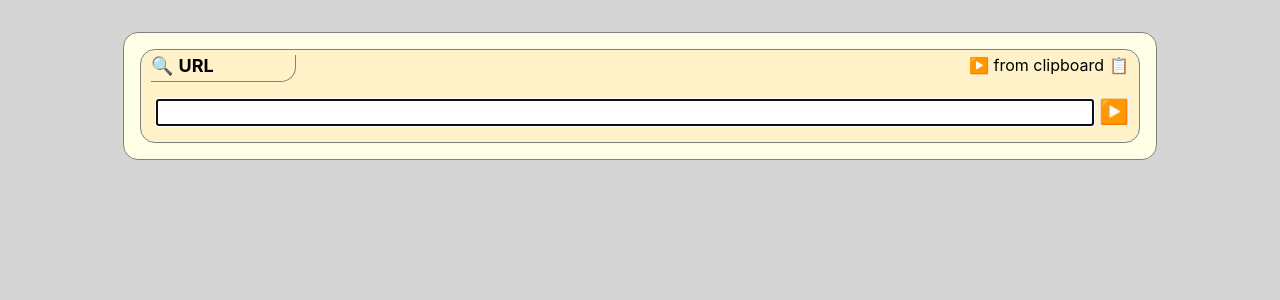
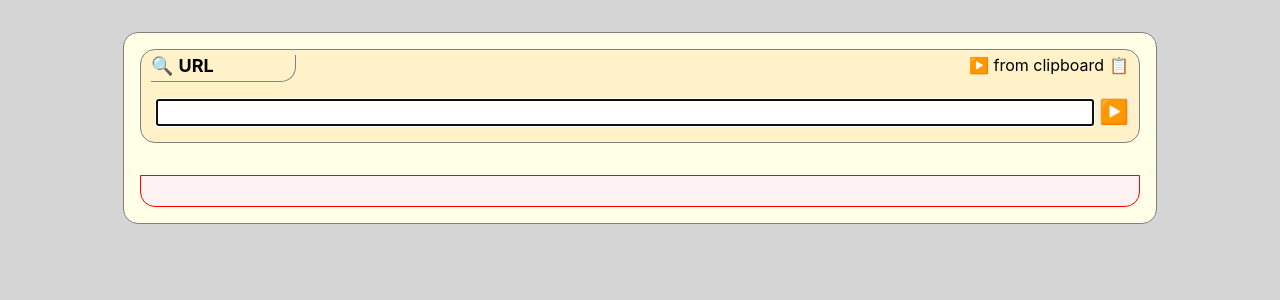
Before and after one commit to penguineer/cleanURI-webui, a React (Create React App) app: page / in a window 1280 px wide. Shown: the top 300 px of the page. Built offline with nearby package versions, Linux system fonts and the light colour scheme.

Commit message:
:lipstick: Add CSS for the error list

```diff
--- /dev/null
+++ b/src/ErrorList.css
@@ -0,0 +1,27 @@
+@import "./common.css";
+
+ul#errors {
+    background-color: var(--error-background);
+    border: 1px solid var(--error-decoration-color);
+    margin-top: 2em;
+    margin-bottom: 2em;
+    padding-top: 15px;
+    padding-bottom: 15px;
+}
+
+ul#errors li {
+    color: var(--error-text-color);
+    text-align: left;
+}
+
+ul#errors li::marker {
+    content: "❌ ";
+    padding-left: 5px;
+    padding-right: 15px;
+}
+
+ul#errors:last-child {
+    border-bottom-left-radius: 15px;
+    border-bottom-right-radius: 15px;
+    margin-bottom: 1em;
+}
--- a/src/ErrorList.js
+++ b/src/ErrorList.js
@@ -1,3 +1,5 @@
+import './ErrorList.css';
+
 import React from 'react';
 
 class ErrorList extends React.Component {
@@ -6,7 +8,7 @@ class ErrorList extends React.Component {
 
         return !errors ? null :
         (
-            <ul>
+            <ul id="errors">
             {this.props.errors.map(
                 (error, index) =>
                     <li key={index}>{error}</li>
--- a/src/common.css
+++ b/src/common.css
@@ -8,6 +8,9 @@
     --query-background: rgb(255, 242, 200);
     --result-background: rgb(248, 250, 244);
     --result-text-color: black;
+    --error-decoration-color: red;
+    --error-text-color: red;
+    --error-background: rgb(255, 243, 243);
 }
 
 
```
